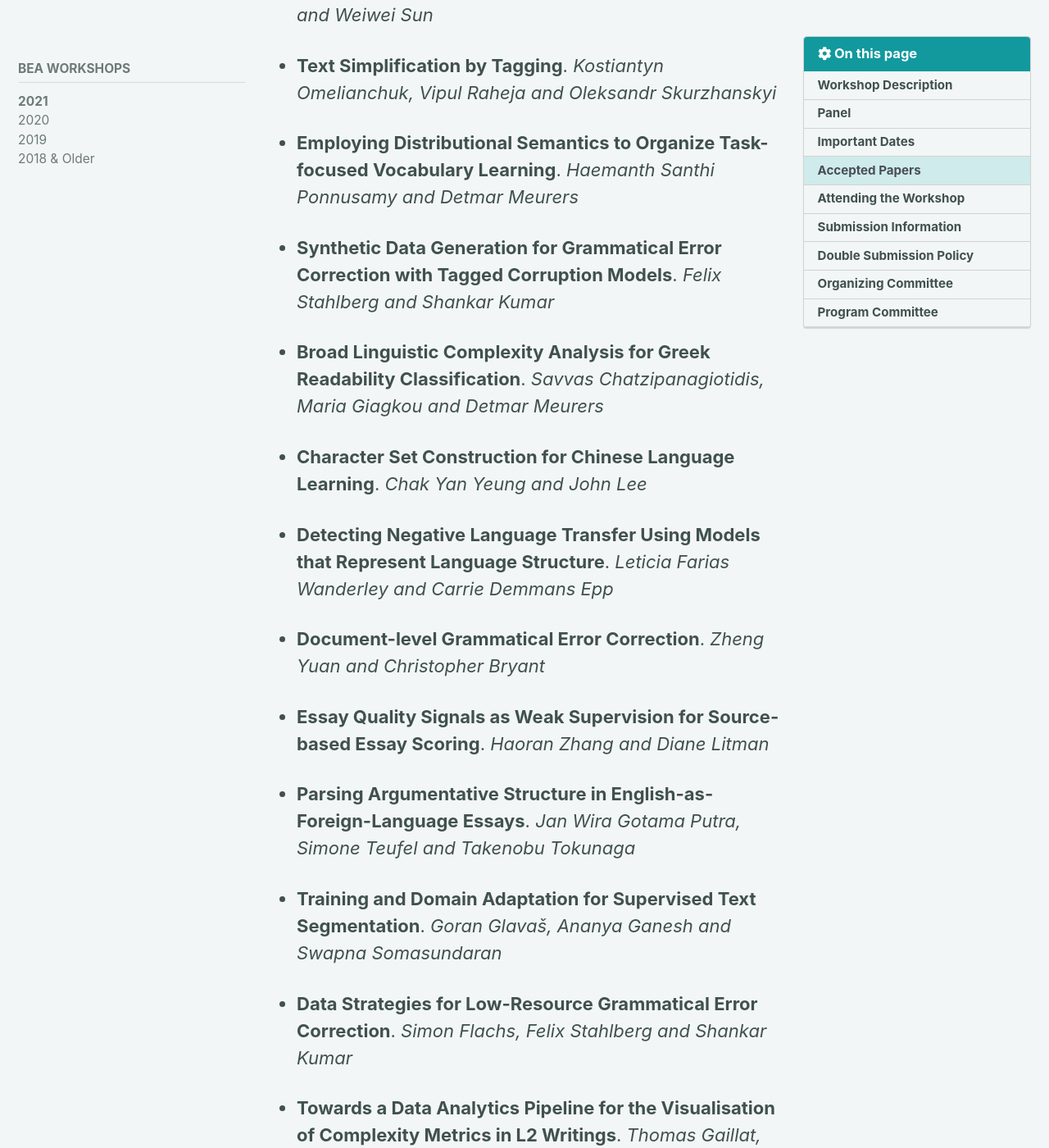
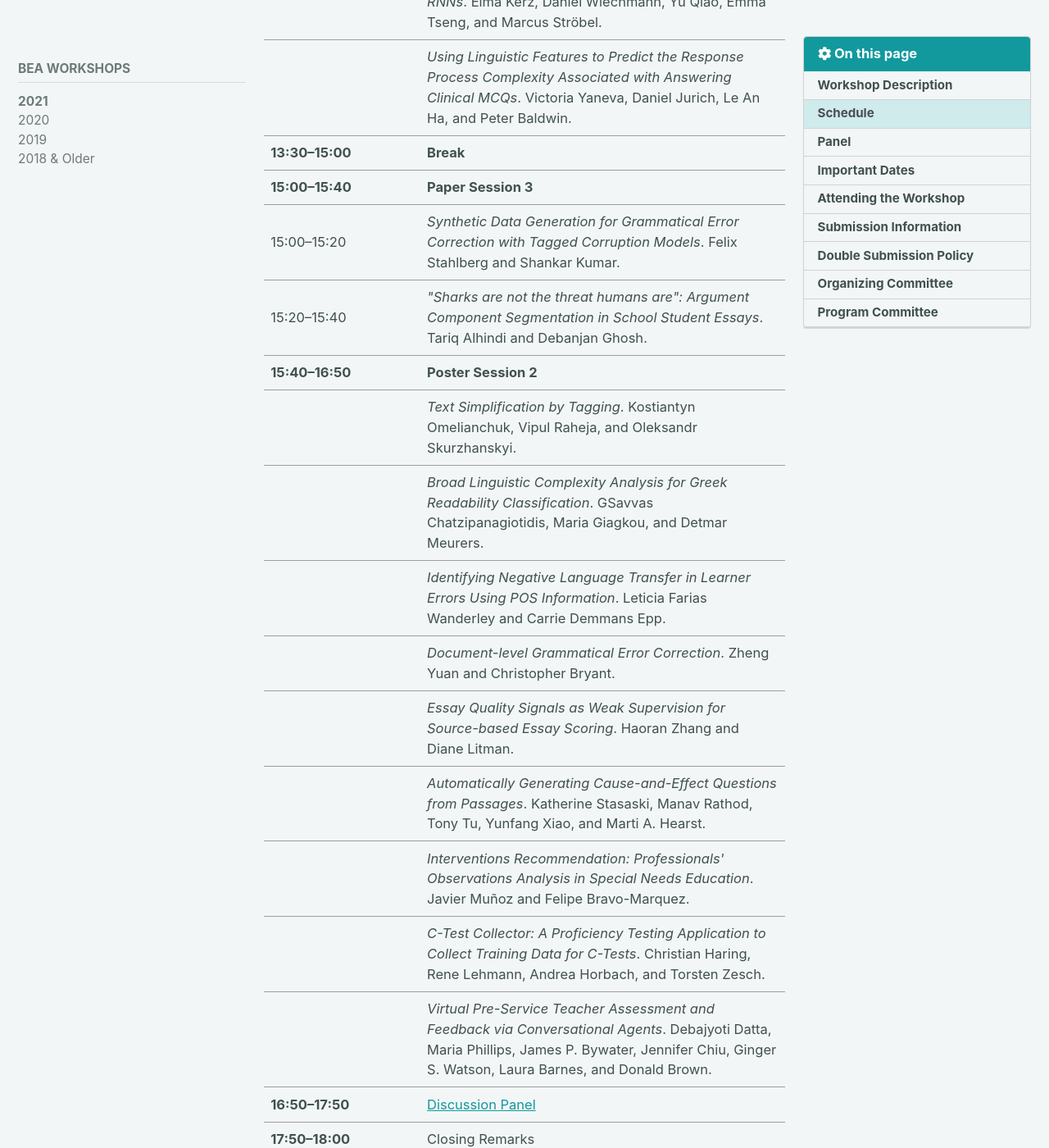
Before and after one commit to sigedu-org/website, a Jekyll site: the page built from _pages/bea/current.md, in a window 1280 px wide and 1400 px high, scrolled down 6612 px. Shown: the whole window at 82% size. Built offline with Jekyll 4.4.1, drawn with Linux system fonts in a browser that asks for light colours; cached includes are drawn as plain includes; nearby versions of some CDN libraries; some of the changed text lies outside the part shown.

Commit message:
Add final schedule
- Remove accepted papers section
- Add news item to home page

```diff
--- a/_pages/bea/current.md
+++ b/_pages/bea/current.md
@@ -94,6 +94,155 @@ Suggested topics are listed below. We also welcome and urge submission of work i
 - Processing of and access to lecture materials across topics and genres
 - Adaptation of instructional text to individual learners' grade levels
 
+## Schedule
+
+<ol style="font-size: smaller;">
+    <li>Note that BEA 2021 will be fully virtual just like EACL 2021.</li>
+    <li>All times are 24 hours CET.</li>
+</ol>
+
+<table>
+    <thead>
+        <tr>
+            <th colspan="2"><span style="font-size: larger;">April 20, 2021 (All times are in CET; For EDT, subtract 6 hours)</span></th>
+        </tr>
+    </thead>
+    <tbody>
+        <tr>
+            <td style="width: 30%; font-weight: bold;">10:10&ndash;10:20</td>
+            <td><strong>Opening Remarks</strong></td>
+        </tr>
+        <tr>
+            <td style="width: 30%; font-weight: bold;">10:20&ndash;11:00</td>
+            <td><strong>Paper Session 1</strong></td>
+        </tr>
+        <tr>
+            <td style="width: 30%">10:20&ndash;10:40</td>
+            <td><i>Parsing Argumentative Structure in English-as-Foreign-Language Essays</i>. Jan Wira Gotama Putra, Simone Teufel, and Takenobu Tokunaga.</td>
+        </tr>
+        <tr>
+            <td style="width: 30%">10:40&ndash;11:00</td>
+            <td><i>Employing distributional semantics to organize task-focused vocabulary learning</i>. Haemanth Santhi Ponnusamy, and Detmar Meurers. </td>
+        </tr>
+        <tr>
+            <td style="width: 30%; font-weight: bold;">11:00&ndash;11:30</td>
+            <td><strong>Break</strong></td>
+        </tr>
+        <tr>
+            <td style="width: 30%; font-weight: bold">11:30&ndash;12:10</td>
+            <td><strong>Paper Session 2</strong></td>
+        </tr>
+        <tr>
+            <td style="width: 30%">11:30&ndash;11:50</td>
+            <td><i>Negation Scope Resolution for Chinese as a Second Language</i>. Mengyu Zhang, Weiqi Wang, Shuqiao Sun, and Weiwei Sun. </td>
+        </tr>
+        <tr>
+            <td style="width: 30%">11:50&ndash;12:10</td>
+            <td><i>On the Application of Transformers for Estimating the Difficulty of Multiple-choice Questions from Text</i>. Luca Benedetto, Giovanni Aradelli, Paolo Cremonesi, Andrea Cappelli,Andrea Giussani, and Roberto Turrin. </td>
+        </tr>
+        <tr>
+            <td style="width: 30%; font-weight: bold">12:10&ndash;13:30</td>
+            <td><strong>Poster Session 1</strong></td>
+        </tr>
+        <tr>
+            <td style="width: 30%; font-weight: bold">&nbsp;</td>
+            <td><i>Character Set Construction for Chinese Language Learning</i>. Chak Yan Yeung and John Lee. </td>
+        </tr>
+        <tr>
+            <td style="width: 30%; font-weight: bold">&nbsp;</td>
+            <td><i>Training and Domain Adaptation for Supervised Text Segmentation</i>. Goran Glavaš, Ananya Ganesh, and Swapna Somasundaran. </td>
+        </tr>
+        <tr>
+            <td style="width: 30%; font-weight: bold">&nbsp;</td>
+            <td><i>Data Strategies for Low-Resource Grammatical Error Correction</i>. Simon Flachs, Felix Stahlberg, and Shankar Kumar. </td>
+        </tr>
+        <tr>
+            <td style="width: 30%; font-weight: bold">&nbsp;</td>
+            <td><i>Towards a Data Analytics Pipeline for the Visualisation of Complexity Metrics in L2 writings</i>. Thomas Gaillat, Anas Knefati, and Antoine Lafontaine. </td>
+        </tr>
+        <tr>
+            <td style="width: 30%; font-weight: bold">&nbsp;</td>
+            <td><i>Estonian as a Second Language Teacher’s Tools</i>. Tiiu Üksik, Jelena Kallas, Kristina Koppel, Katrin Tsepelina, and Raili Pool. </td>
+        </tr>
+        <tr>
+            <td style="width: 30%; font-weight: bold">&nbsp;</td>
+            <td><i>Assessing Grammatical Correctness in Language Learning</i>. Anisia Katinskaia and Roman Yangarber. </td>
+        </tr>
+        <tr>
+            <td style="width: 30%; font-weight: bold">&nbsp;</td>
+            <td><i>Automated Classification of Written Proficiency Levels on the CEFR-Scale through Complexity Contours and RNNs</i>. Elma Kerz, Daniel Wiechmann, Yu Qiao, Emma Tseng, and Marcus Ströbel. </td>
+        </tr>
+        <tr>
+            <td style="width: 30%; font-weight: bold">&nbsp;</td>
+            <td><i>Using Linguistic Features to Predict the Response Process Complexity Associated with Answering Clinical MCQs</i>. Victoria Yaneva, Daniel Jurich, Le An Ha, and Peter Baldwin. </td>
+        </tr>
+        <tr>
+            <td style="width: 30%; font-weight: bold;">13:30&ndash;15:00</td>
+            <td><strong>Break</strong></td>
+        </tr>
+        <tr>
+            <td style="width: 30%; font-weight: bold;">15:00&ndash;15:40</td>
+            <td><strong>Paper Session 3</strong></td>
+        </tr>
+        <tr>
+            <td style="width: 30%">15:00&ndash;15:20</td>
+            <td><i>Synthetic Data Generation for Grammatical Error Correction with Tagged Corruption Models</i>. Felix Stahlberg and Shankar Kumar. </td>
+        </tr>
+        <tr>
+            <td style="width: 30%">15:20&ndash;15:40</td>
+            <td><i>"Sharks are not the threat humans are": Argument Component Segmentation in School Student Essays</i>. Tariq Alhindi and Debanjan Ghosh. </td>
+        </tr>
+        <tr>
+            <td style="width: 30%; font-weight: bold;">15:40&ndash;16:50</td>
+            <td><strong>Poster Session 2</strong></td>
+        </tr>
+        <tr>
+            <td style="width: 30%; font-weight: bold">&nbsp;</td>
+            <td><i>Text Simplification by Tagging</i>. Kostiantyn Omelianchuk, Vipul Raheja, and Oleksandr Skurzhanskyi. </td>
+        </tr>
+        <tr>
+            <td style="width: 30%; font-weight: bold">&nbsp;</td>
+            <td><i>Broad Linguistic Complexity Analysis for Greek Readability Classification</i>. GSavvas Chatzipanagiotidis, Maria Giagkou, and Detmar Meurers. </td>
+        </tr>
+        <tr>
+            <td style="width: 30%; font-weight: bold">&nbsp;</td>
+            <td><i>Identifying Negative Language Transfer in Learner Errors Using POS Information</i>. Leticia Farias Wanderley and Carrie Demmans Epp. </td>
+        </tr>
+        <tr>
+            <td style="width: 30%; font-weight: bold">&nbsp;</td>
+            <td><i>Document-level Grammatical Error Correction</i>. Zheng Yuan and Christopher Bryant. </td>
+        </tr>
+        <tr>
+            <td style="width: 30%; font-weight: bold">&nbsp;</td>
+            <td><i>Essay Quality Signals as Weak Supervision for Source-based Essay Scoring</i>. Haoran Zhang and Diane Litman. </td>
+        </tr>
+        <tr>
+            <td style="width: 30%; font-weight: bold">&nbsp;</td>
+            <td><i>Automatically Generating Cause-and-Effect Questions from Passages</i>. Katherine Stasaski, Manav Rathod, Tony Tu, Yunfang Xiao, and Marti A. Hearst. </td>
+        </tr>
+        <tr>
+            <td style="width: 30%; font-weight: bold">&nbsp;</td>
+            <td><i>Interventions Recommendation: Professionals' Observations Analysis in Special Needs Education</i>. Javier Muñoz and Felipe Bravo-Marquez. </td>
+        </tr>
+        <tr>
+            <td style="width: 30%; font-weight: bold">&nbsp;</td>
+            <td><i>C-Test Collector: A Proficiency Testing Application to Collect Training Data for C-Tests</i>. Christian Haring, Rene Lehmann, Andrea Horbach, and Torsten Zesch. </td>
+        </tr>
+        <tr>
+            <td style="width: 30%; font-weight: bold">&nbsp;</td>
+            <td><i>Virtual Pre-Service Teacher Assessment and Feedback via Conversational Agents</i>. Debajyoti Datta, Maria Phillips, James P. Bywater, Jennifer Chiu, Ginger S. Watson, Laura Barnes, and Donald Brown. </td>
+        </tr>
+        <tr>
+            <td style="width: 30%; font-weight: bold;">16:50&ndash;17:50</td>
+            <td><a href="#panel">Discussion Panel</a></td>
+        </tr>
+        <tr>
+            <td style="width: 30%; font-weight: bold;">17:50&ndash;18:00</td>
+            <td>Closing Remarks</td>
+        </tr>
+    </tbody>
+</table>
+
 ## Panel
 
 In 2021, we will be hosting a virtual 1-hour panel on *New Challenges for Educational Technology in the Time of the Pandemic* that will cover such questions as (1) What areas / subjects / aspects of education will be most affected by the pandemic? (2) How can AI / educational technology help tackle these issues? (3) What long-term consequences will the current situation have on education? We will have 4 panelists:
@@ -111,56 +260,6 @@ In 2021, we will be hosting a virtual 1-hour panel on *New Challenges for Educat
 - Notification of Acceptance: <span style="text-decoration: line-through;">Thursday, February 18, 2021</span>&nbsp;**Thursday, February 25, 2021**
 - Camera-ready Papers Due: **Thursday, March 4, 2021**
 - Workshop: Tuesday, April 20, 2021
-
-## Accepted Papers
-
-The following papers have been accepted at BEA 2021. A detailed schedule will be added in the future.
-
-- **Negation Scope Resolution for Chinese as a Second Language**. *Mengyu Zhang, Weiqi Wang, Shuqiao Sun and Weiwei Sun*
-
-- **Text Simplification by Tagging**. *Kostiantyn Omelianchuk, Vipul Raheja and Oleksandr Skurzhanskyi*
-
-- **Employing Distributional Semantics to Organize Task-focused Vocabulary Learning**. *Haemanth Santhi Ponnusamy and Detmar Meurers*
-
-- **Synthetic Data Generation for Grammatical Error Correction with Tagged Corruption Models**. *Felix Stahlberg and Shankar Kumar*
-
-- **Broad Linguistic Complexity Analysis for Greek Readability Classification**. *Savvas Chatzipanagiotidis, Maria Giagkou and Detmar Meurers*
-
-- **Character Set Construction for Chinese Language Learning**. *Chak Yan Yeung and John Lee*
-
-- **Detecting Negative Language Transfer Using Models that Represent Language Structure**. *Leticia Farias Wanderley and Carrie Demmans Epp*
-
-- **Document-level Grammatical Error Correction**. *Zheng Yuan and Christopher Bryant*
-
-- **Essay Quality Signals as Weak Supervision for Source-based Essay Scoring**. *Haoran Zhang and Diane Litman*
-
-- **Parsing Argumentative Structure in English-as-Foreign-Language Essays**. *Jan Wira Gotama Putra, Simone Teufel and Takenobu Tokunaga*
-
-- **Training and Domain Adaptation for Supervised Text Segmentation**. *Goran Glavaš, Ananya Ganesh and Swapna Somasundaran*
-
-- **Data Strategies for Low-Resource Grammatical Error Correction**. *Simon Flachs, Felix Stahlberg and Shankar Kumar*
-
-- **Towards a Data Analytics Pipeline for the Visualisation of Complexity Metrics in L2 Writings**. *Thomas Gaillat, Anas Knefati and Antoine Lafontaine*
-
-- **Teacher’s Tools for Estonian as a Second Language in Language Portal**. *Sõnaveeb,Tiiu Üksik, Jelena Kallas, Kristina Koppel, Katrin Tsepelina and Raili Pool*
-
-- **Assessing Grammatical Correctness in Language Learning**. *Anisia Katinskaia and Roman Yangarber*
-
-- **On the Application of Transformers for Estimating the Difficulty of Multiple-Choice Questions from Text**. *Luca Benedetto, Giovanni Aradelli, Paolo Cremonesi, Andrea Cappelli, Andrea Giussani and Roberto Turrin*
-
-- **Automatically Generating Cause-and-Effect Questions from Passages**. *Katherine Stasaski, Manav Rathod, Tony Tu, Yunfang Xiao and Marti A. Hearst*
-
-- **Interventions Recommendation: Professionals’ Observations Analysis in Special Needs Education**. *Javier Muñoz and Felipe Bravo-Marquez*
-
-- **C-Test Collector: A Proficiency Testing Application to Collect Training Data for C-Tests**. *Christian Haring, Rene Lehmann, Andrea Horbach and Torsten Zesch*
-
-- **Virtual Pre-Training Teacher Assessment and Feedback via Conversational Agents**. *Debajyoti Datta, Maria Phillips, Jennifer Chiu, Ginger S. Watson, James P. Bywater, Laura Barnes and Donald Brown*
-
-- **Automated Classification of Written Proficiency Levels on the CEFR-Scale through Complexity Contours and RNNs**. *Elma Kerz, Daniel Wiechmann, Yu Qiao, Emma Tseng and Marcus Ströbel*
-
-- **"Sharks are not the threat humans are": Argument Component Segmentation in School Student Essays**.* Tariq Alhindi and Debanjan Ghosh*
-
-- **Using Linguistic Features to Predict the Response Process Complexity Associated with Answering Clinical MCQs**. *Victoria Yaneva, Daniel Jurich, Le An Ha and Peter Baldwin*
 
 ## Attending the Workshop
 
```
Also changed, not shown: _pages/archive.md (+3 -0 lines), _pages/home.md (+3 -3 lines).
